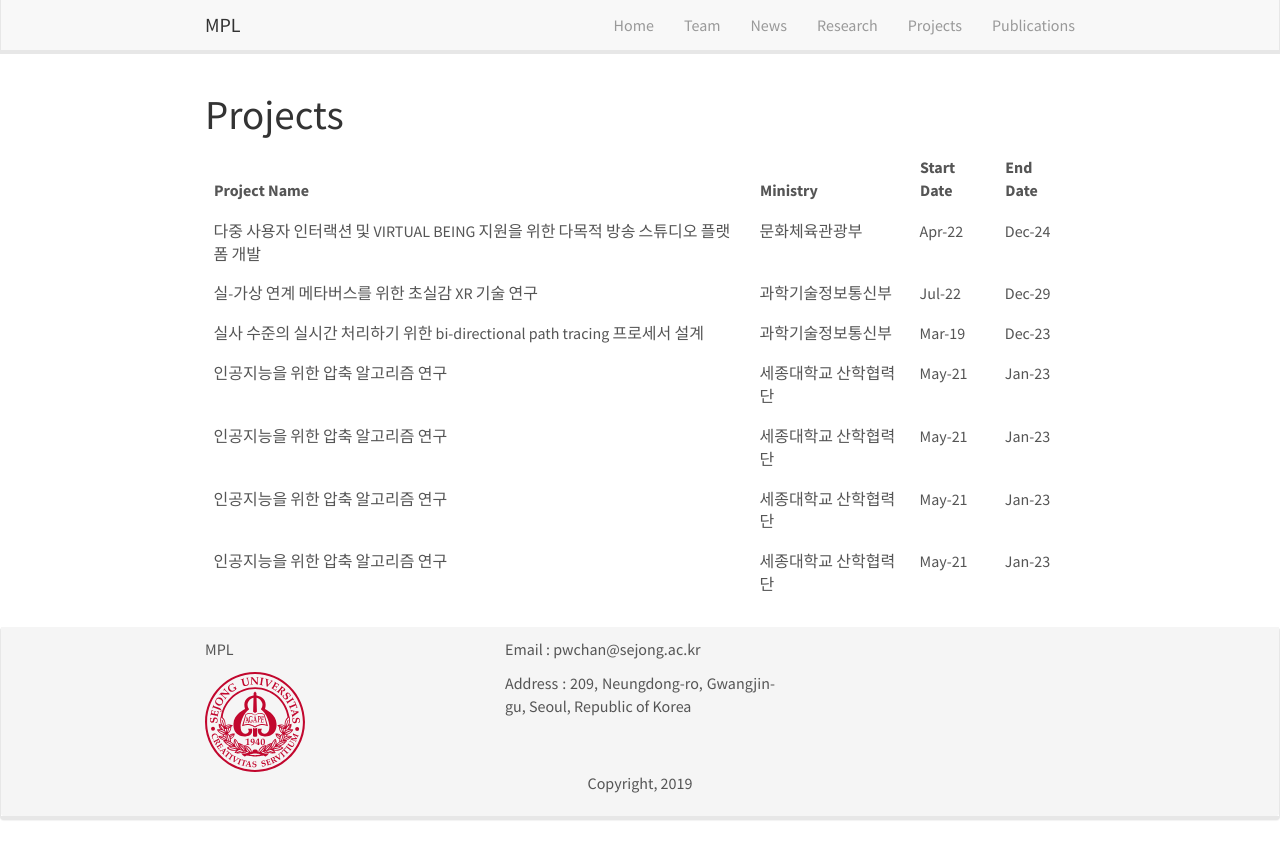
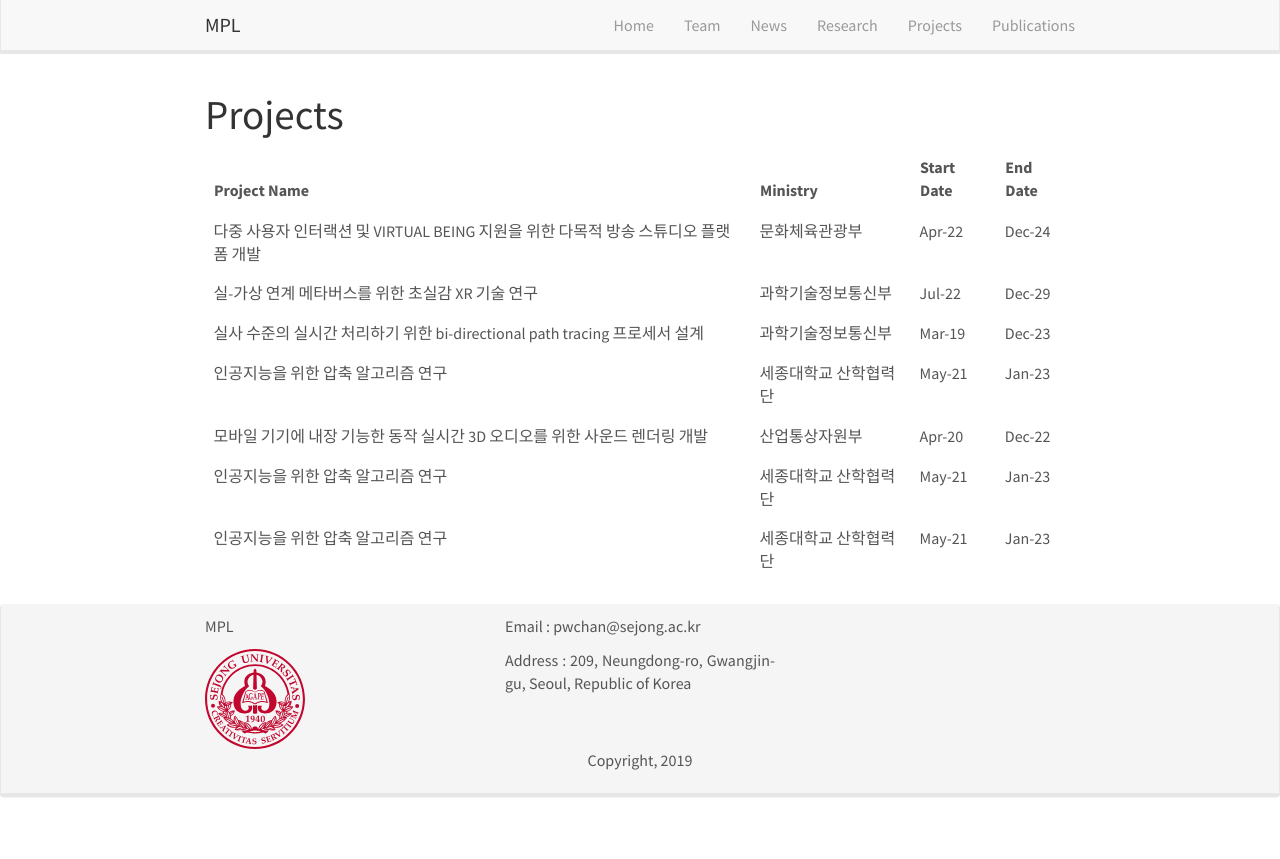
Before and after one commit to MPLRayman/webtest2, a Jekyll site: the page built from _pages/projects.html, in a window 1280 px wide. Shown: the top 859 px of the page. Built offline with Jekyll 4.4.1, drawn with Linux system fonts in a browser that asks for light colours; nearby versions of some CDN libraries.

Commit message:
project change
test

```diff
--- a/_pages/projects.html
+++ b/_pages/projects.html
@@ -62,10 +62,10 @@ permalink: /projects.html
             <td>Jan-23</td>
         </tr>
         <tr>
-            <td>인공지능을 위한 압축 알고리즘 연구</td>
-            <td>세종대학교 산학협력단</td>
-            <td>May-21</td>
-            <td>Jan-23</td>
+            <td>모바일 기기에 내장 기능한 동작 실시간 3D 오디오를 위한 사운드 렌더링 개발</td>
+            <td>산업통상자원부</td>
+            <td>Apr-20</td>
+            <td>Dec-22</td>
         </tr>
         <tr>
             <td>인공지능을 위한 압축 알고리즘 연구</td>
```
